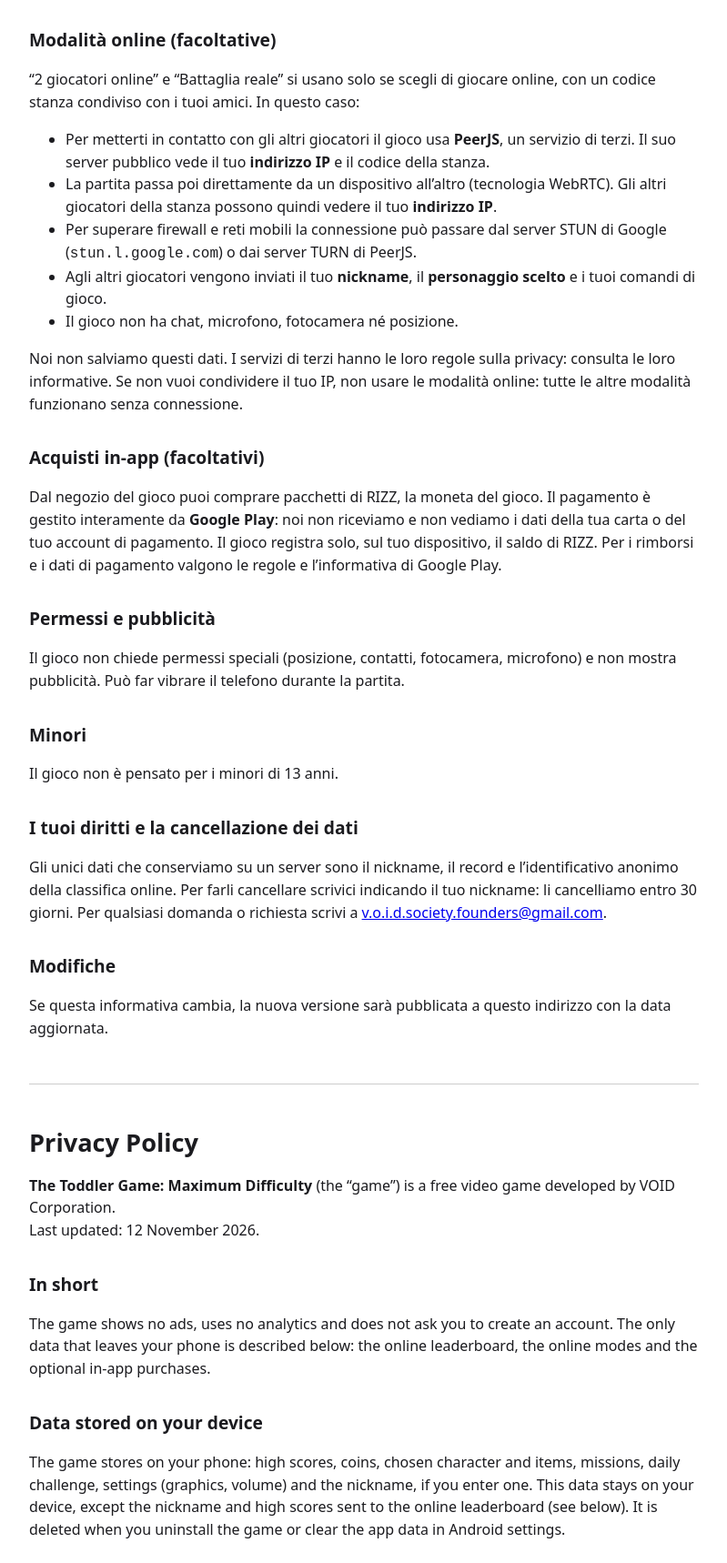
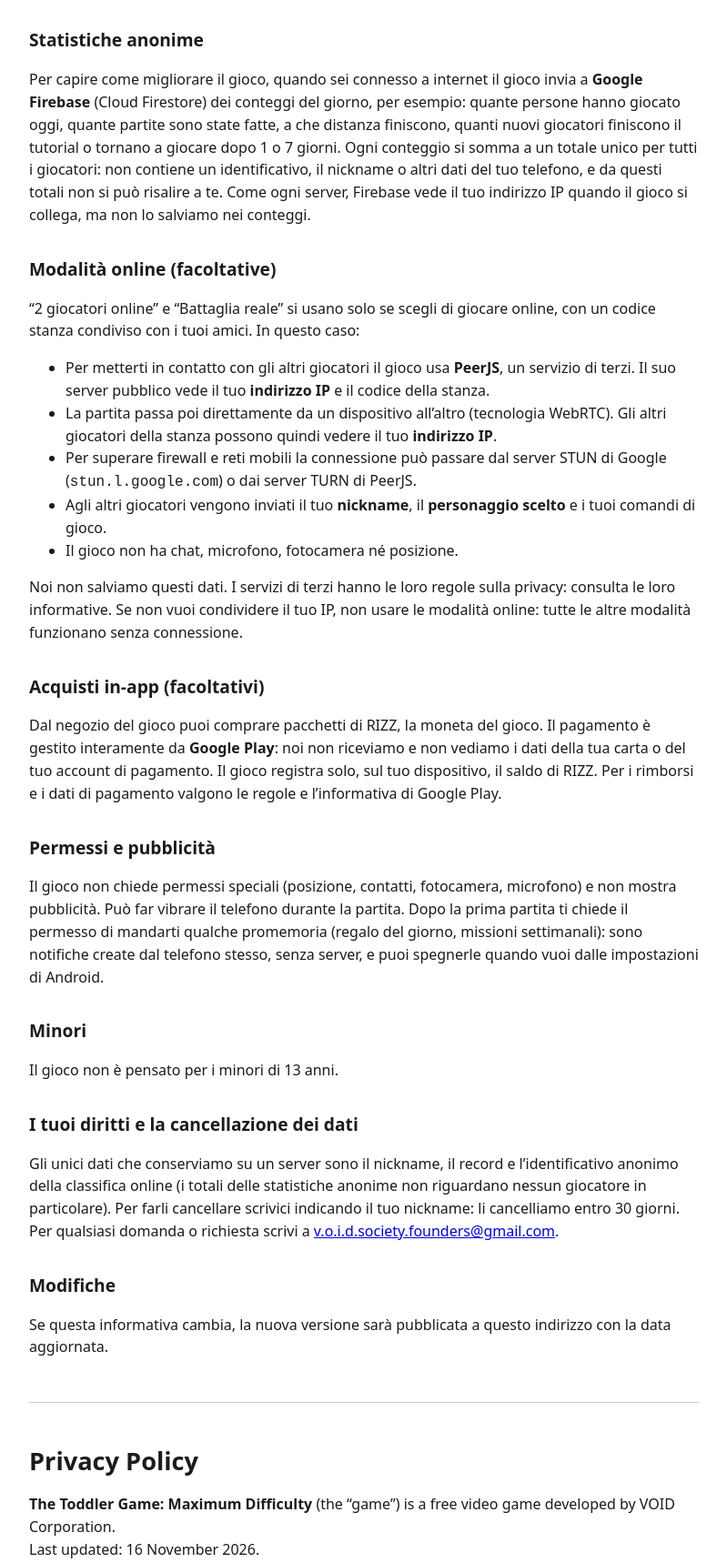
Before and after one commit to voidsocietyfounders/toddlergame-privacy, a plain HTML site: page index.html in a window 1280 px wide. Shown: the part 972-2690 px from the top of the page at 91% size, without its empty margins (240-1039 px from the left). Drawn offline with Linux system fonts and the light colour scheme.

Commit message:
Informativa 16 nov 2026: statistiche anonime e promemoria

```diff
--- a/index.html
+++ b/index.html
@@ -20,10 +20,10 @@
 
 <h1>Informativa sulla privacy</h1>
 <p><strong>The Toddler Game: Maximum Difficulty</strong> (il “gioco”) è un videogioco gratuito sviluppato da VOID Corporation.<br>
-Ultimo aggiornamento: 12 novembre 2026.</p>
+Ultimo aggiornamento: 16 novembre 2026.</p>
 
 <h2>In breve</h2>
-<p>Il gioco non mostra pubblicità, non usa strumenti di statistica e non ti chiede di creare un account. Gli unici dati che escono dal tuo telefono sono quelli della classifica online, delle modalità online e degli acquisti in-app facoltativi, descritti qui sotto.</p>
+<p>Il gioco non mostra pubblicità e non ti chiede di creare un account. Gli unici dati che escono dal tuo telefono sono quelli della classifica online, delle statistiche anonime, delle modalità online e degli acquisti in-app facoltativi, descritti qui sotto.</p>
 
 <h2>Dati salvati sul tuo dispositivo</h2>
 <p>Il gioco salva sul tuo telefono: record, monete, personaggio e oggetti scelti, missioni, sfida del giorno, impostazioni (grafica, volume) e il nickname, se ne scrivi uno. Questi dati restano sul dispositivo, tranne il nickname e i record inviati alla classifica online (vedi sotto). Si cancellano disinstallando il gioco o cancellando i dati dell’app dalle impostazioni di Android.</p>
@@ -35,6 +35,9 @@ Ultimo aggiornamento: 12 novembre 2026.</p>
   <li>un <strong>identificativo anonimo</strong> che Firebase crea per la tua installazione del gioco. Serve solo a tenere un record per giocatore e non è collegato al tuo nome, alla tua email o al tuo account Google.</li>
 </ul>
 <p>Nickname e record sono <strong>visibili a tutti i giocatori</strong> nella classifica: non usare come nickname il tuo nome vero o altri dati personali. Come ogni server, Firebase vede anche il tuo indirizzo IP quando il gioco si collega. Conserviamo nickname e record finché esiste la classifica o finché non ci chiedi di cancellarli. Possiamo cancellare nickname offensivi o record falsi. Firebase ha la sua informativa: <a href="https://firebase.google.com/support/privacy">firebase.google.com/support/privacy</a>.</p>
+
+<h2>Statistiche anonime</h2>
+<p>Per capire come migliorare il gioco, quando sei connesso a internet il gioco invia a <strong>Google Firebase</strong> (Cloud Firestore) dei conteggi del giorno, per esempio: quante persone hanno giocato oggi, quante partite sono state fatte, a che distanza finiscono, quanti nuovi giocatori finiscono il tutorial o tornano a giocare dopo 1 o 7 giorni. Ogni conteggio si somma a un totale unico per tutti i giocatori: non contiene un identificativo, il nickname o altri dati del tuo telefono, e da questi totali non si può risalire a te. Come ogni server, Firebase vede il tuo indirizzo IP quando il gioco si collega, ma non lo salviamo nei conteggi.</p>
 
 <h2>Modalità online (facoltative)</h2>
 <p>“2 giocatori online” e “Battaglia reale” si usano solo se scegli di giocare online, con un codice stanza condiviso con i tuoi amici. In questo caso:</p>
@@ -51,13 +54,13 @@ Ultimo aggiornamento: 12 novembre 2026.</p>
 <p>Dal negozio del gioco puoi comprare pacchetti di RIZZ, la moneta del gioco. Il pagamento è gestito interamente da <strong>Google Play</strong>: noi non riceviamo e non vediamo i dati della tua carta o del tuo account di pagamento. Il gioco registra solo, sul tuo dispositivo, il saldo di RIZZ. Per i rimborsi e i dati di pagamento valgono le regole e l’informativa di Google Play.</p>
 
 <h2>Permessi e pubblicità</h2>
-<p>Il gioco non chiede permessi speciali (posizione, contatti, fotocamera, microfono) e non mostra pubblicità. Può far vibrare il telefono durante la partita.</p>
+<p>Il gioco non chiede permessi speciali (posizione, contatti, fotocamera, microfono) e non mostra pubblicità. Può far vibrare il telefono durante la partita. Dopo la prima partita ti chiede il permesso di mandarti qualche promemoria (regalo del giorno, missioni settimanali): sono notifiche create dal telefono stesso, senza server, e puoi spegnerle quando vuoi dalle impostazioni di Android.</p>
 
 <h2>Minori</h2>
 <p>Il gioco non è pensato per i minori di 13 anni.</p>
 
 <h2 id="cancellazione">I tuoi diritti e la cancellazione dei dati</h2>
-<p>Gli unici dati che conserviamo su un server sono il nickname, il record e l’identificativo anonimo della classifica online. Per farli cancellare scrivici indicando il tuo nickname: li cancelliamo entro 30 giorni. Per qualsiasi domanda o richiesta scrivi a <a href="mailto:v.o.i.d.society.founders@gmail.com">v.o.i.d.society.founders@gmail.com</a>.</p>
+<p>Gli unici dati che conserviamo su un server sono il nickname, il record e l’identificativo anonimo della classifica online (i totali delle statistiche anonime non riguardano nessun giocatore in particolare). Per farli cancellare scrivici indicando il tuo nickname: li cancelliamo entro 30 giorni. Per qualsiasi domanda o richiesta scrivi a <a href="mailto:v.o.i.d.society.founders@gmail.com">v.o.i.d.society.founders@gmail.com</a>.</p>
 
 <h2>Modifiche</h2>
 <p>Se questa informativa cambia, la nuova versione sarà pubblicata a questo indirizzo con la data aggiornata.</p>
@@ -66,10 +69,10 @@ Ultimo aggiornamento: 12 novembre 2026.</p>
 
 <h1 id="en">Privacy Policy</h1>
 <p><strong>The Toddler Game: Maximum Difficulty</strong> (the “game”) is a free video game developed by VOID Corporation.<br>
-Last updated: 12 November 2026.</p>
+Last updated: 16 November 2026.</p>
 
 <h2>In short</h2>
-<p>The game shows no ads, uses no analytics and does not ask you to create an account. The only data that leaves your phone is described below: the online leaderboard, the online modes and the optional in-app purchases.</p>
+<p>The game shows no ads and does not ask you to create an account. The only data that leaves your phone is described below: the online leaderboard, the anonymous statistics, the online modes and the optional in-app purchases.</p>
 
 <h2>Data stored on your device</h2>
 <p>The game stores on your phone: high scores, coins, chosen character and items, missions, daily challenge, settings (graphics, volume) and the nickname, if you enter one. This data stays on your device, except the nickname and high scores sent to the online leaderboard (see below). It is deleted when you uninstall the game or clear the app data in Android settings.</p>
@@ -81,6 +84,9 @@ Last updated: 12 November 2026.</p>
   <li>an <strong>anonymous identifier</strong> that Firebase creates for your installation of the game. It is only used to keep one score per player and is not linked to your name, email or Google account.</li>
 </ul>
 <p>Nickname and score are <strong>visible to all players</strong> in the leaderboard: do not use your real name or other personal data as your nickname. Like any server, Firebase also sees your IP address when the game connects. We keep nickname and score for as long as the leaderboard exists or until you ask us to delete them. We may delete offensive nicknames or fake scores. Firebase has its own privacy policy: <a href="https://firebase.google.com/support/privacy">firebase.google.com/support/privacy</a>.</p>
+
+<h2>Anonymous statistics</h2>
+<p>To understand how to improve the game, when you are connected to the internet the game sends daily counts to <strong>Google Firebase</strong> (Cloud Firestore), for example: how many people played today, how many runs were played, how far they got, how many new players finish the tutorial or come back after 1 or 7 days. Each count is added to a single total shared by all players: it contains no identifier, nickname or other data from your phone, and these totals cannot be traced back to you. Like any server, Firebase sees your IP address when the game connects, but we do not store it in the counts.</p>
 
 <h2>Online modes (optional)</h2>
 <p>“2 players online” and “Battle Royale” are used only if you choose to play online with a room code shared with your friends. In that case:</p>
@@ -97,13 +103,13 @@ Last updated: 12 November 2026.</p>
 <p>The in-game shop lets you buy packs of RIZZ, the game’s currency. Payment is handled entirely by <strong>Google Play</strong>: we do not receive or see your card or payment account details. The game only stores your RIZZ balance on your device. Refunds and payment data are governed by Google Play’s own terms and privacy policy.</p>
 
 <h2>Permissions and ads</h2>
-<p>The game does not ask for special permissions (location, contacts, camera, microphone) and shows no ads. It may vibrate the phone during play.</p>
+<p>The game does not ask for special permissions (location, contacts, camera, microphone) and shows no ads. It may vibrate the phone during play. After your first run it asks for permission to send you a few reminders (daily gift, weekly missions): these notifications are created by the phone itself, with no server, and you can turn them off at any time in Android settings.</p>
 
 <h2>Children</h2>
 <p>The game is not designed for children under 13.</p>
 
 <h2 id="deletion">Your rights and data deletion</h2>
-<p>The only data we keep on a server is the nickname, score and anonymous identifier of the online leaderboard. To have it deleted, write to us with your nickname: we delete it within 30 days. For any question or request write to <a href="mailto:v.o.i.d.society.founders@gmail.com">v.o.i.d.society.founders@gmail.com</a>.</p>
+<p>The only data we keep on a server is the nickname, score and anonymous identifier of the online leaderboard (the anonymous statistics totals are not about any individual player). To have it deleted, write to us with your nickname: we delete it within 30 days. For any question or request write to <a href="mailto:v.o.i.d.society.founders@gmail.com">v.o.i.d.society.founders@gmail.com</a>.</p>
 
 <h2>Changes</h2>
 <p>If this policy changes, the new version will be published at this address with an updated date.</p>
```
